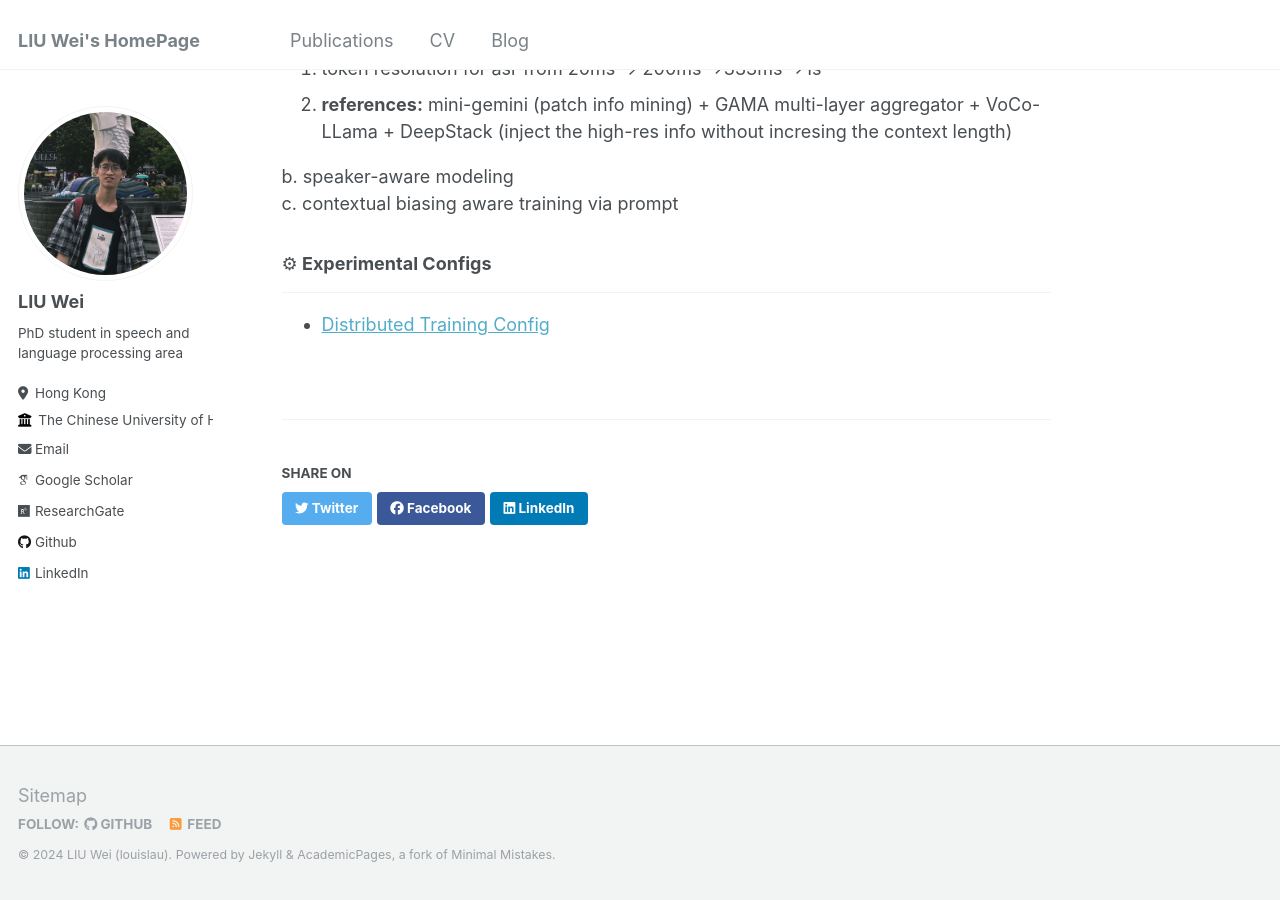
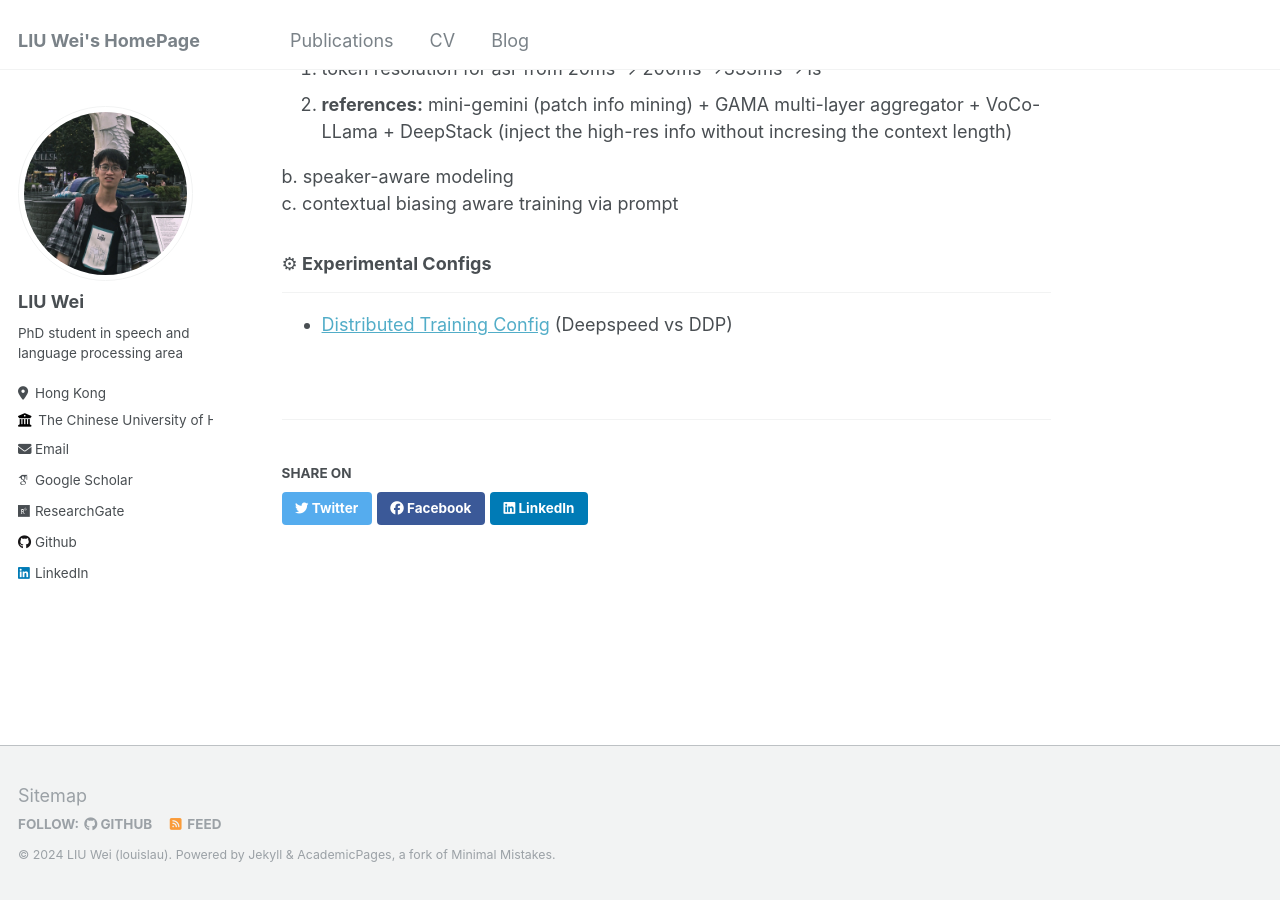
Before and after one commit to louislau1129/louislau1129.github.io, a Jekyll site: the page built from _blog/outline.md, in a window 1280 px wide and 900 px high, scrolled down 1903 px. Built offline with Jekyll 4.4.1, drawn with Linux system fonts in a browser that asks for light colours; some web fonts are replaced.

Commit message:
Update outline.md

```diff
--- a/_blog/outline.md
+++ b/_blog/outline.md
@@ -33,4 +33,4 @@ c. contextual biasing aware training via prompt
 
 ### ⚙ Experimental Configs
 ---
-- [Distributed Training Config](https://denim-fog-71c.notion.site/Distributed-Training-Config-4baa14a835424366a336c7edfd389815)
+- [Distributed Training Config](https://denim-fog-71c.notion.site/Distributed-Training-Config-4baa14a835424366a336c7edfd389815)  (Deepspeed vs DDP)
```
